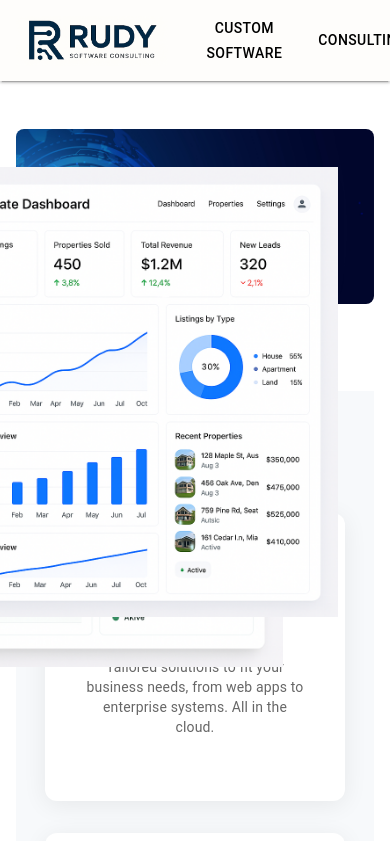
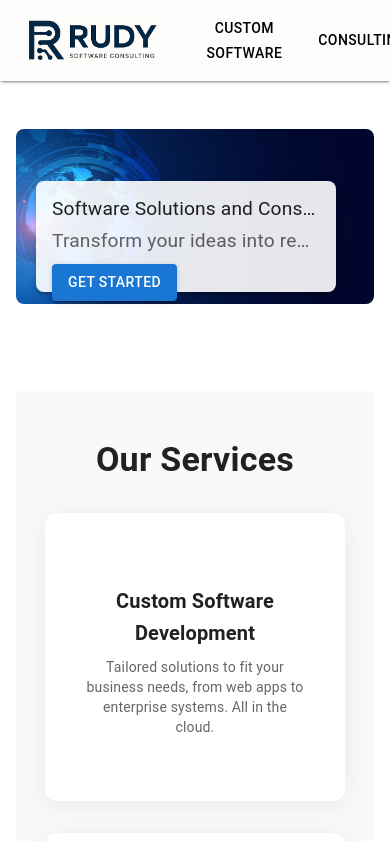
Before and after one commit to rudymiked/consulting, a React (Vite) app in the folder rudy-software-consulting/: page / in a window 390 px wide. Shown: the top 841 px of the page. Built offline with nearby package versions, Linux system fonts and the light colour scheme; some icons are missing; the HTML template or start-up script is replaced by a standard one.

Commit message:
text on banner

```diff
--- a/rudy-software-consulting/src/components/Banner.tsx
+++ b/rudy-software-consulting/src/components/Banner.tsx
@@ -43,7 +43,7 @@ const Banner: React.FC = () => {
                                     fontSize: '1.2rem', // Optional: scale down font size
                                 },
                             })}>
-                            Software Solutions and Technology Consulting
+                            Software Solutions and Consulting
                         </Typography>
                         <Typography
                             variant="body1"
@@ -85,10 +85,8 @@ const Banner: React.FC = () => {
                         top: 120,
                         right: 75,
                         boxShadow: 0,
-                        [theme.breakpoints.down('sm')]: {
-                            padding: 2,
-                            height: '40%',
-                            justifyContent: 'flex-start',
+                        [theme.breakpoints.down('md')]: {
+                            display: 'none',
                         },
                     })}
                 >
@@ -100,10 +98,8 @@ const Banner: React.FC = () => {
                         top: 70,
                         right: 20,
                         boxShadow: 0,
-                        [theme.breakpoints.down('sm')]: {
-                            padding: 2,
-                            height: '40%',
-                            justifyContent: 'flex-start',
+                        [theme.breakpoints.down('md')]: {
+                            display: 'none',
                         },
                     })}
                 >
```
Also changed, not shown: rudy-software-consulting/src/assets/marathon.png.
